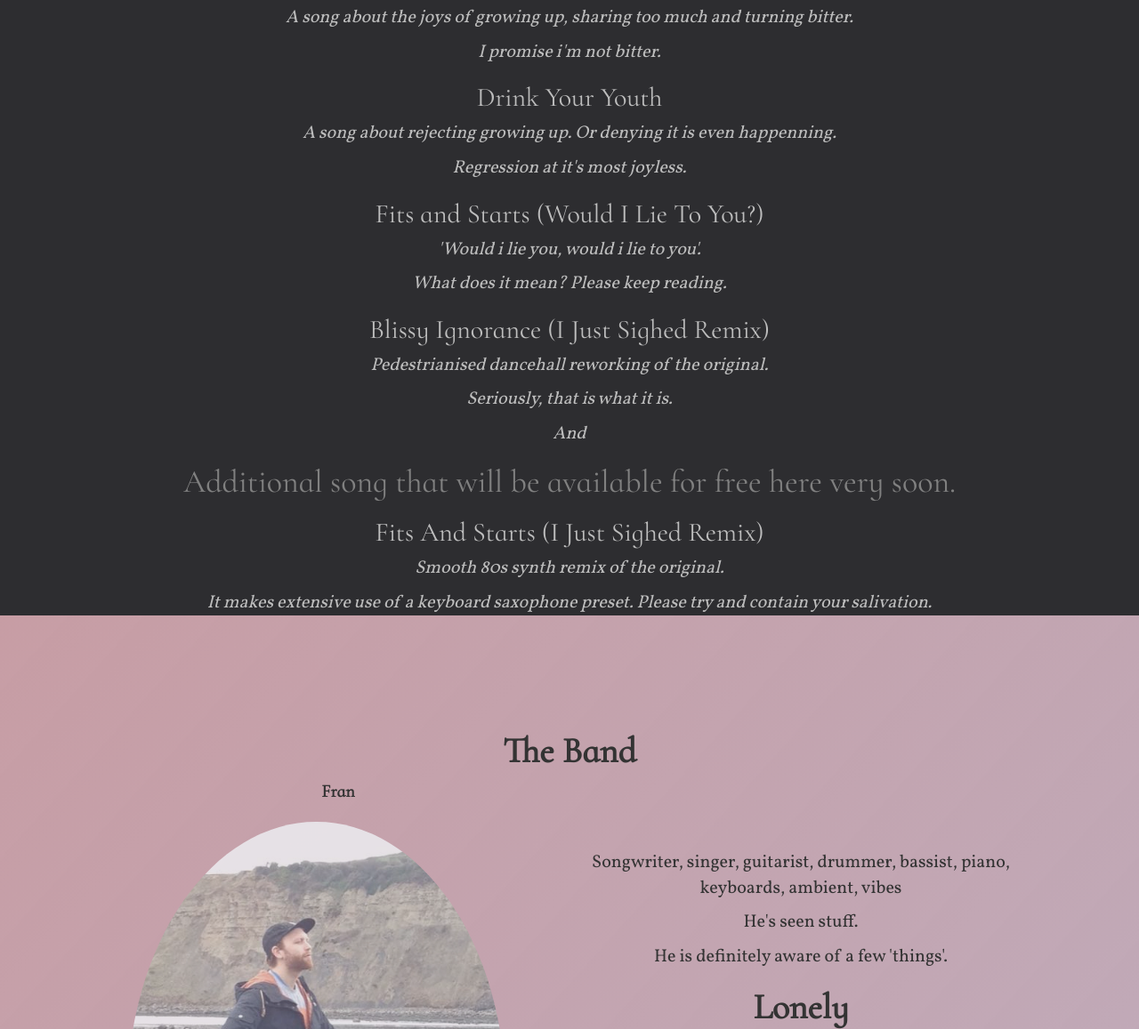
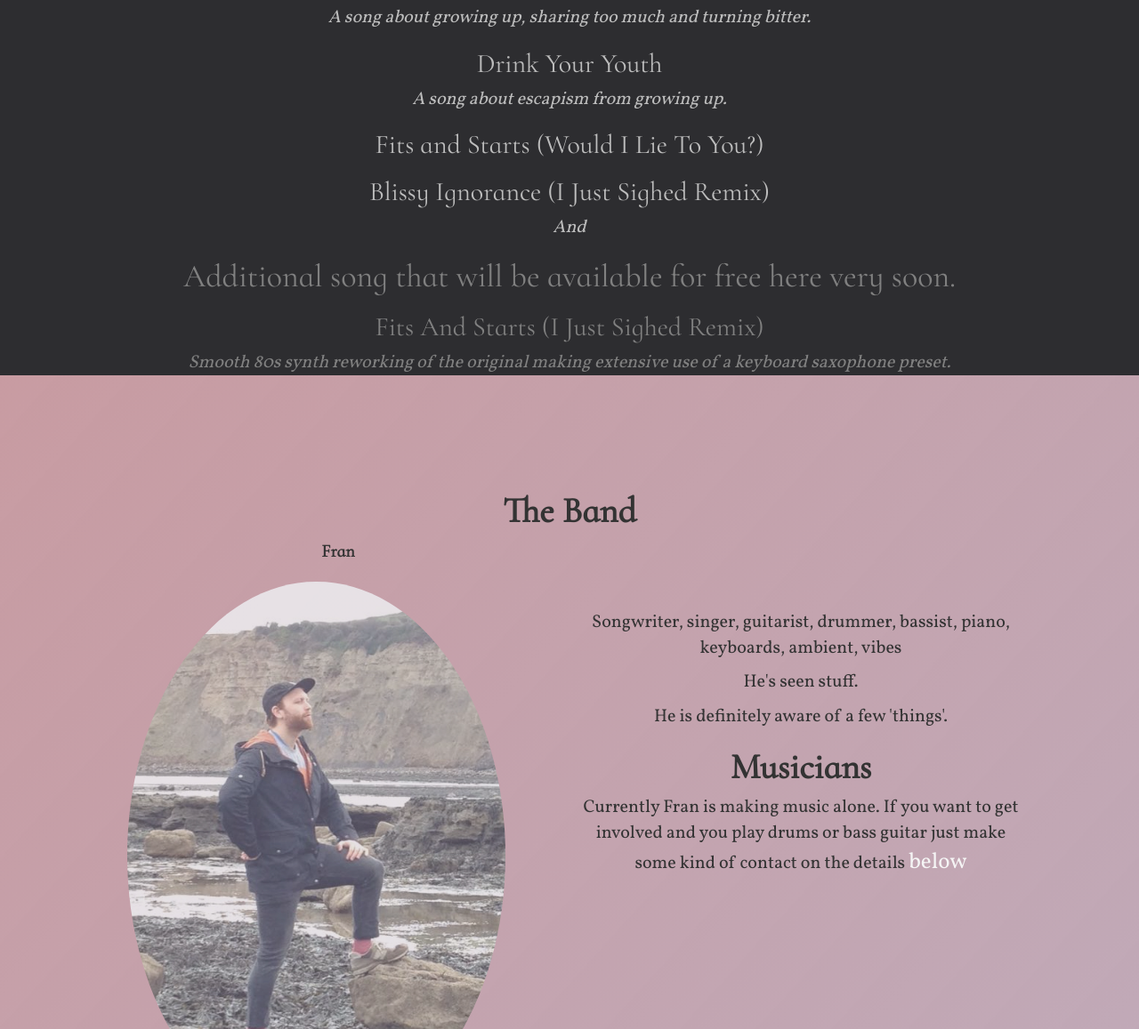
Before and after one commit to ffraniel/ffraniel.github.io, a plain HTML site: page home.html in a window 1280 px wide. Shown: the part 1601-2758 px from the top of the page at 89% size. Drawn offline with nearby package versions, Linux system fonts and the light colour scheme.

Commit message:
updating with finished website 1

```diff
--- a/home.html
+++ b/home.html
@@ -101,31 +101,26 @@
 </div>
 </div>
 	<div class="middle bg-1 text-center">
-		<h1>Blissy Ignorance/Drink Your Youth - Tracklist</h1>
+		<h1 style="color:white;">Blissy Ignorance/Drink Your Youth - Tracklist</h1>
 
 		<h2>Blissy Ignorance</h2>
-		<p>A song about the joys of growing up, sharing too much and turning bitter.</p>
-		<p>I promise i'm not bitter.</p>
+		<p>A song about growing up, sharing too much and turning bitter.</p>
 
 		<h2>Drink Your Youth</h2>
-		<p>A song about rejecting growing up. Or denying it is even happenning.</p>
-		<p>Regression at it's most joyless.</p>
+		<p>A song about escapism from growing up.</p>
+
 
 		<h2>Fits and Starts (Would I Lie To You?)</h2>
-		<p>'Would i lie you, would i lie to you'.</p>
-		<p>What does it mean? Please keep reading.</p>
 
 		<h2>Blissy Ignorance (I Just Sighed Remix)</h2>
-		<p>Pedestrianised dancehall reworking of the original.</p>
-		<p>Seriously, that is what it is. </p>
+
 
 		<p>And</p>
 		<div>
 
 			<h1 style="color:grey;">Additional song that will be available for free here very soon.</h1>
-			<h2>Fits And Starts (I Just Sighed Remix)</h2>
-			<p>Smooth 80s synth remix of the original.</p>
-			<p>It makes extensive use of a keyboard saxophone preset. Please try and contain your salivation.</p>
+			<h2 style="color:grey;">Fits And Starts (I Just Sighed Remix)</h2>
+			<p style="color:grey;">Smooth 80s synth reworking of the original making extensive use of a keyboard saxophone preset.</p>
 		</div>
 	</div>
 
@@ -151,9 +146,8 @@
 				<p>Songwriter, singer, guitarist, drummer, bassist, piano, keyboards, ambient, vibes</p>
 				<p>He's seen stuff. </p>
 				<P>He is definitely aware of a few 'things'.</P>
-				<h3 class="text-center">Lonely</h3>
-				<p>Currently Fran is making music alone. If you want to get involved just make some kind of contact on the details <a href="#contact">below</a></p>
-				<h2 class="text-center">This isn't seapunk. Sorry.</h2>
+				<h3 class="text-center">Musicians</h3>
+				<p>Currently Fran is making music alone. If you want to get involved and you play drums or bass guitar just make some kind of contact on the details <a href="#contact">below</a></p>
 			</div>
         </div>
 
```
Also changed, not shown: index.html (+0 -48 lines), 2 other files.
